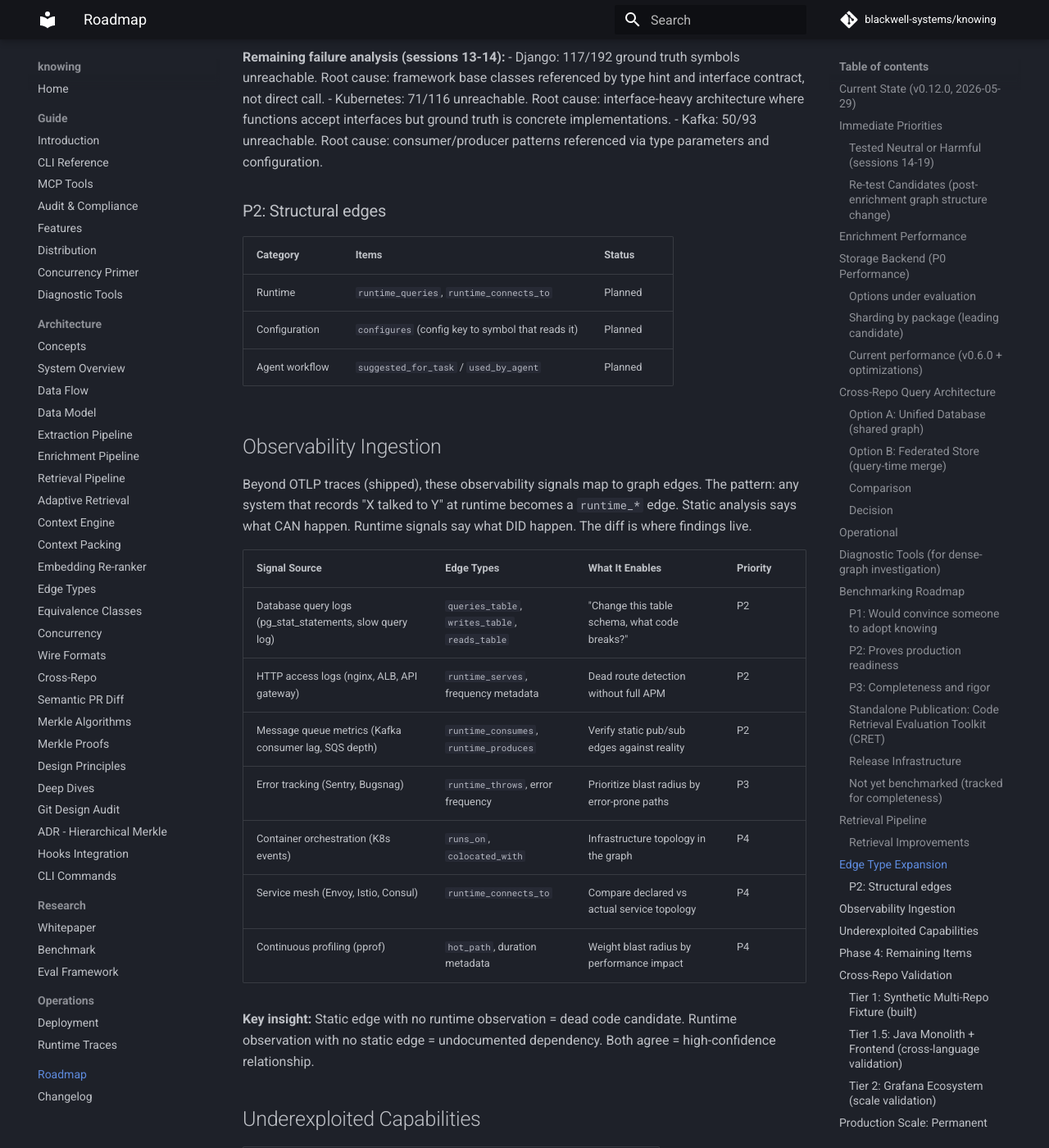
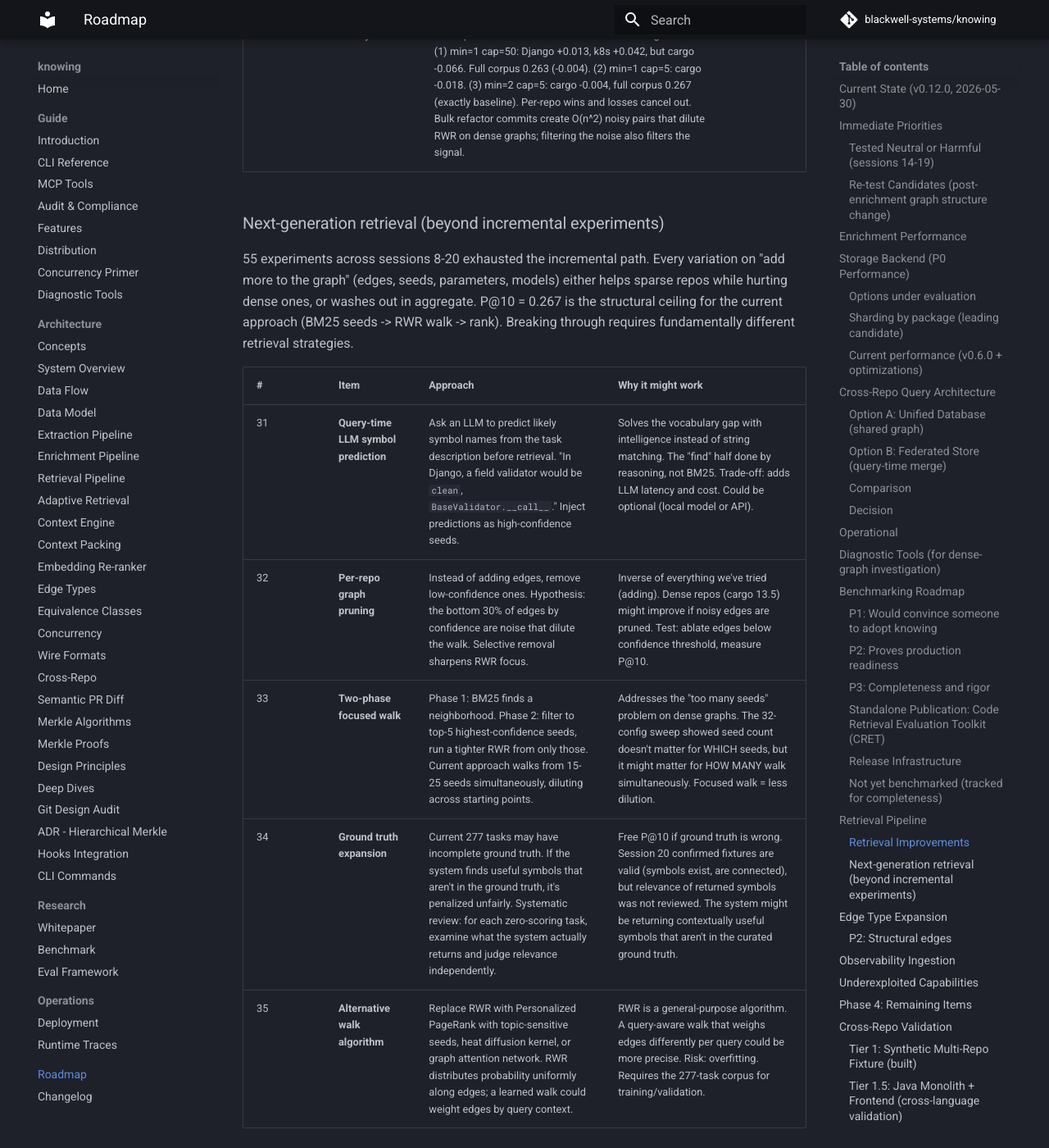
Before and after one commit to blackwell-systems/knowing, an MkDocs documentation site: the page built from docs/roadmap.md, in a window 1280 px wide and 1400 px high, scrolled down 18897 px. Shown: the whole window at 82% size. Built offline with MkDocs 1.6.1 and Material for MkDocs 9.7.7, drawn with Linux system fonts in a browser that asks for light colours; comment, search, counter and statistics services are not loaded; some of the changed text lies outside the part shown.

Commit message:
docs: record graph pruning/ghost edges as neutral, add next-gen retrieval ideas (#56-#57)
Graph pruning (#56): exclude similar_to hurt (-0.014), exclude references
helped cargo (+0.009). Ghost edges (#57): references at 0.05 weight,
full corpus 0.264 (-0.003). Density-adaptive ghost same result. Per-repo
wins cancel losses. 57 experiments total.

Added next-generation retrieval section: LLM symbol prediction, graph
pruning, two-phase walk, ground truth expansion, alternative walk algorithms.

```diff
--- a/docs/roadmap.md
+++ b/docs/roadmap.md
@@ -2,17 +2,18 @@
 
 What's shipped is in the [changelog](CHANGELOG.md). This document covers what's next.
 
-## Current State (v0.12.0, 2026-05-29)
+## Current State (v0.12.0, 2026-05-30)
 
-**P@10 = 0.267 cold start, 0.272 with compounding** (277 tasks, 14 repos, 8 languages, nomic-embed-text-v1.5 model). 38 edge types. 23 extractors. 164 equivalence classes.
+**P@10 = 0.267 cold start, 0.272 with compounding** (277 tasks, 14 repos, 8 languages, nomic-embed-text-v1.5 model). 38 edge types. 23 extractors. 164 equivalence classes. 55 experiments across 13 sessions.
 1.98x codegraph, 1.95x codebase-memory, 3.56x GitNexus, 4.24x Gortex, 20.5x grep.
-Embedding re-ranker: disabled (net negative on P@10, session 19). Gap-fill seeds (embedding-based): +11.2%. Equivalence classes (C#, FastAPI, Terraform, Rust): +4%. Task memory compounding: +4.9%. Ruby enrichment (ruby-lsp): Jekyll #1 in corpus at 0.370. Parallel benchmark: 5.5 min (was 80 min sequential) via PreloadVectors.
+Embedding re-ranker: disabled (3 models tested, all net negative, architecture closed). Gap-fill seeds (embedding-based): +11.2%. Equivalence classes (C#, FastAPI, Terraform, Rust): +4%. Task memory compounding: +4.9%. Ruby enrichment (ruby-lsp): Jekyll #1 in corpus at 0.370. Parallel benchmark: 5.5 min (was 80 min sequential) via PreloadVectors.
+**Structural ceiling reached (session 20):** 55 experiments confirm P@10 is reachability-determined. Incremental path exhausted. Next-generation approaches needed (see below).
 
 ## Immediate Priorities
 
 | # | Item | Why | Effort | Expected Impact |
 |---|------|-----|--------|-----------------|
-| 2 | **Deploy platform API** | api.blackwell-systems.com. DigitalOcean Droplet, Cloudflare Tunnel, bare metal. DEPLOY.md + deploy.sh ready. Just need GitHub deploy key. | 15 min | Live product |
+| 2 | **Deploy platform API** | api.blackwell-systems.com. DigitalOcean Droplet, Cloudflare Tunnel, bare metal. DEPLOY.md + deploy.sh committed. Server provisioned (142.93.52.251). Go building on 1GB Droplet is slow; upgrade to 2GB or cross-compile. | In progress | Live product |
 | 3 | **AI-generated evaluation corpus** | LLM generates tasks + ground truth, DB-validated before use: all symbols must exist in nodes table, >= 3 symbols, span >= 2 files. Auto-difficulty from graph properties. Run 1000, keep ~600. Weekly CI. Hybrid: hand-curated for regression, AI-generated for statistical coverage. | Medium | Eval credibility |
 | 4 | **Blog post** | Numbers are publishable: 14 repos, 8 languages, 277 tasks. LinkedIn audience is warm (11K views on mcp-assert). | 2 hours | Visibility |
 | 5 | **Add more corpus repos** | Candidates: celery (Python, 80K LOC), Spring Boot (Java/Kotlin). Homebrew blocked on Ruby LSP (22a). Target: 16+ repos, 300 tasks. | 2 hours each | Corpus credibility |
@@ -43,6 +44,7 @@ Embedding re-ranker: disabled (net negative on P@10, session 19). Gap-fill seeds
 | **Porter stemming in FTS5** | Neutral (-0.003) | 20 | Added `porter` tokenizer to FTS5 so "validates" matches "Validator". Django +0.006, cargo -0.009. Full corpus 0.264 vs 0.267 baseline. Stemming expands BM25 recall but brings in noisy seeds that dilute RWR on dense graphs. |
 | **Django framework equiv classes** | Harmful (-0.011) | 20 | Two versions tested. V1 (broad phrases): +0.008 (variance). V2 (targeted phrases matching task descriptions): -0.011. Equiv class targets duplicated symbols BM25 already finds, adding noise. Equiv classes only help when targets are NOT findable by BM25. |
 | **SCIP ingestion for Rust** | Rejected | 20 | rust-analyzer SCIP on cargo: 124K edges, all connecting project code to external types (stdlib, serde, dependencies). Zero project-internal edges that tree-sitter didn't already find. Unfiltered: P@10 = 0.150 (-0.127). Filtered (project-only): +0 edges, identical to baseline. SCIP's value is cross-crate resolution, but those targets are always external. Macro-expanded edges (derive Serialize) create impl edges TO external types, not between project symbols. Dead end for P@10. |
+| **Graph pruning / ghost edges** | Neutral | 20 | Three configs on cargo: (1) exclude similar_to: 0.245 (-0.014, reachability lost). (2) exclude references: 0.268 (+0.009, noise removed). (3) ghost references at 0.05 weight: 0.264 (+0.005). Full corpus ghost: 0.264 (-0.003). Density-adaptive ghost (threshold 5.0): 0.264 (-0.003). Per-repo wins cancel losses. Pruning/ghosting is edge weight tuning, which 57 experiments confirm doesn't move aggregate P@10. |
 
 ### Re-test Candidates (post-enrichment graph structure change)
 
@@ -60,7 +62,7 @@ Go enrichment fundamentally changed graph structure on k8s (268K -> 705K edges,
 gopls on-demand package loading dominates enrichment time on large Go repos. The two-phase warmup (didOpen + retry) solved the "zero upgrades" problem. Both Go repos are now fully enriched:
 
 - **Terraform**: 82K new edges discovered, 73K phantom nodes, 12 min total
-- **Kubernetes**: 192K new edges discovered, 169K phantom nodes, 58 min gopls (root module covers all 30 sub-modules)
+- **Kubernetes**: 192K new edges discovered, 169K phantom nodes, 58 min gopls (root module only). Sub-modules (30 staging packages) are intentionally excluded from indexing: staging code is dependency code that dilutes RWR (-20% P@10 when included). Multi-module enrichment infrastructure works but has nothing to enrich since staging files aren't indexed.
 
 The persistent daemon (#3) is the real fix for repeat runs; everything else works around the cold start.
 
@@ -317,6 +319,18 @@ The adaptive infrastructure is knowing's core differentiator. Competitors use fi
 | 29 | **Feedback-driven per-repo thresholds** | System discovers own parameters from task memory. Parameters don't matter, but UX improves. | Moat (requires users) |
 | 25 | ~~Co-change edges from git history~~ | Tested session 20: full redesign with proper concurrency (writeMu, atomic stats, producer-consumer). Deepened all 12 corpus clones to 200+ commits. Three configs tested: (1) min=1 cap=50: Django +0.013, k8s +0.042, but cargo -0.066. Full corpus 0.263 (-0.004). (2) min=1 cap=5: cargo -0.018. (3) min=2 cap=5: cargo -0.004, full corpus 0.267 (exactly baseline). Per-repo wins and losses cancel out. Bulk refactor commits create O(n^2) noisy pairs that dilute RWR on dense graphs; filtering the noise also filters the signal. | **Neutral** |
 
+### Next-generation retrieval (beyond incremental experiments)
+
+55 experiments across sessions 8-20 exhausted the incremental path. Every variation on "add more to the graph" (edges, seeds, parameters, models) either helps sparse repos while hurting dense ones, or washes out in aggregate. P@10 = 0.267 is the structural ceiling for the current approach (BM25 seeds -> RWR walk -> rank). Breaking through requires fundamentally different retrieval strategies.
+
+| # | Item | Approach | Why it might work |
+|---|------|----------|-------------------|
+| 31 | **Query-time LLM symbol prediction** | Ask an LLM to predict likely symbol names from the task description before retrieval. "In Django, a field validator would be `clean`, `BaseValidator.__call__`." Inject predictions as high-confidence seeds. | Solves the vocabulary gap with intelligence instead of string matching. The "find" half done by reasoning, not BM25. Trade-off: adds LLM latency and cost. Could be optional (local model or API). |
+| 32 | **Per-repo graph pruning** | Instead of adding edges, remove low-confidence ones. Hypothesis: the bottom 30% of edges by confidence are noise that dilute the walk. Selective removal sharpens RWR focus. | Inverse of everything we've tried (adding). Dense repos (cargo 13.5) might improve if noisy edges are pruned. Test: ablate edges below confidence threshold, measure P@10. |
+| 33 | **Two-phase focused walk** | Phase 1: BM25 finds a neighborhood. Phase 2: filter to top-5 highest-confidence seeds, run a tighter RWR from only those. Current approach walks from 15-25 seeds simultaneously, diluting across starting points. | Addresses the "too many seeds" problem on dense graphs. The 32-config sweep showed seed count doesn't matter for WHICH seeds, but it might matter for HOW MANY walk simultaneously. Focused walk = less dilution. |
+| 34 | **Ground truth expansion** | Current 277 tasks may have incomplete ground truth. If the system finds useful symbols that aren't in the ground truth, it's penalized unfairly. Systematic review: for each zero-scoring task, examine what the system actually returns and judge relevance independently. | Free P@10 if ground truth is wrong. Session 20 confirmed fixtures are valid (symbols exist, are connected), but relevance of returned symbols was not reviewed. The system might be returning contextually useful symbols that aren't in the curated ground truth. |
+| 35 | **Alternative walk algorithm** | Replace RWR with Personalized PageRank with topic-sensitive seeds, heat diffusion kernel, or graph attention network. RWR distributes probability uniformly along edges; a learned walk could weight edges by query context. | RWR is a general-purpose algorithm. A query-aware walk that weighs edges differently per query could be more precise. Risk: overfitting. Requires the 277-task corpus for training/validation. |
+
 ## Edge Type Expansion
 
 38 edge types shipped. See [Edge Types Reference](architecture/edge-types.md) and [CHANGELOG](CHANGELOG.md) for full details. Recent additions: `accesses_field` (36th, 6 languages), `reads_env` (37th, supply chain), `executes_process` (38th, supply chain).
```
